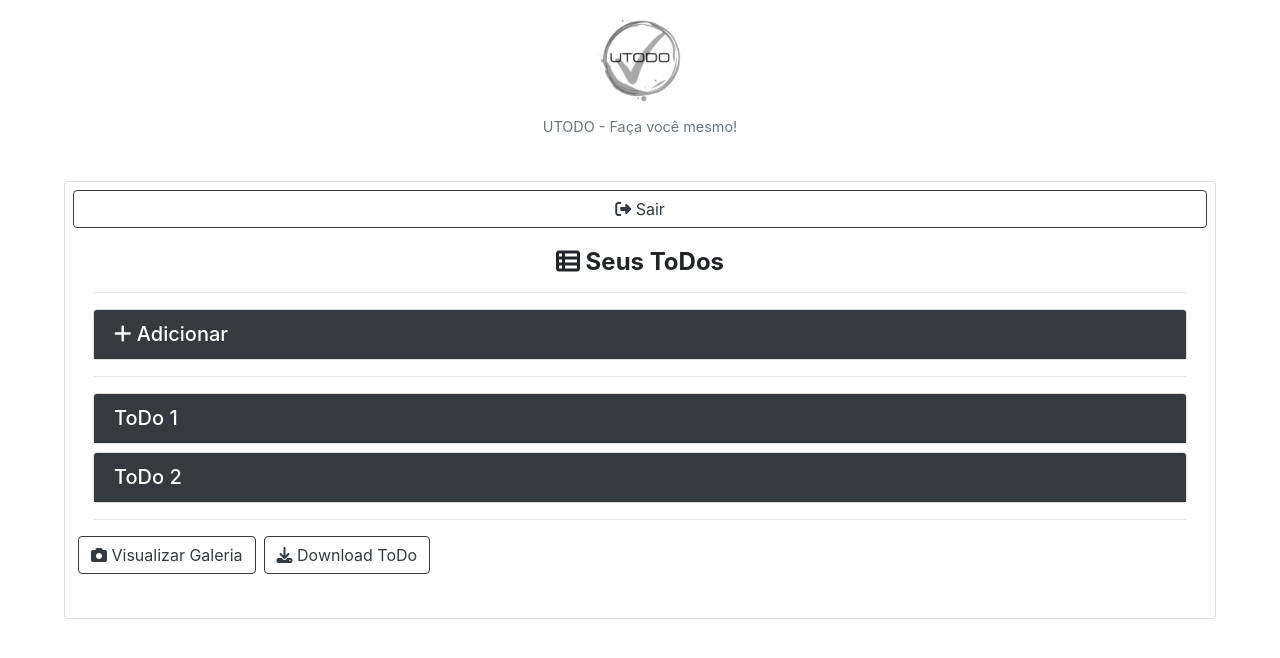
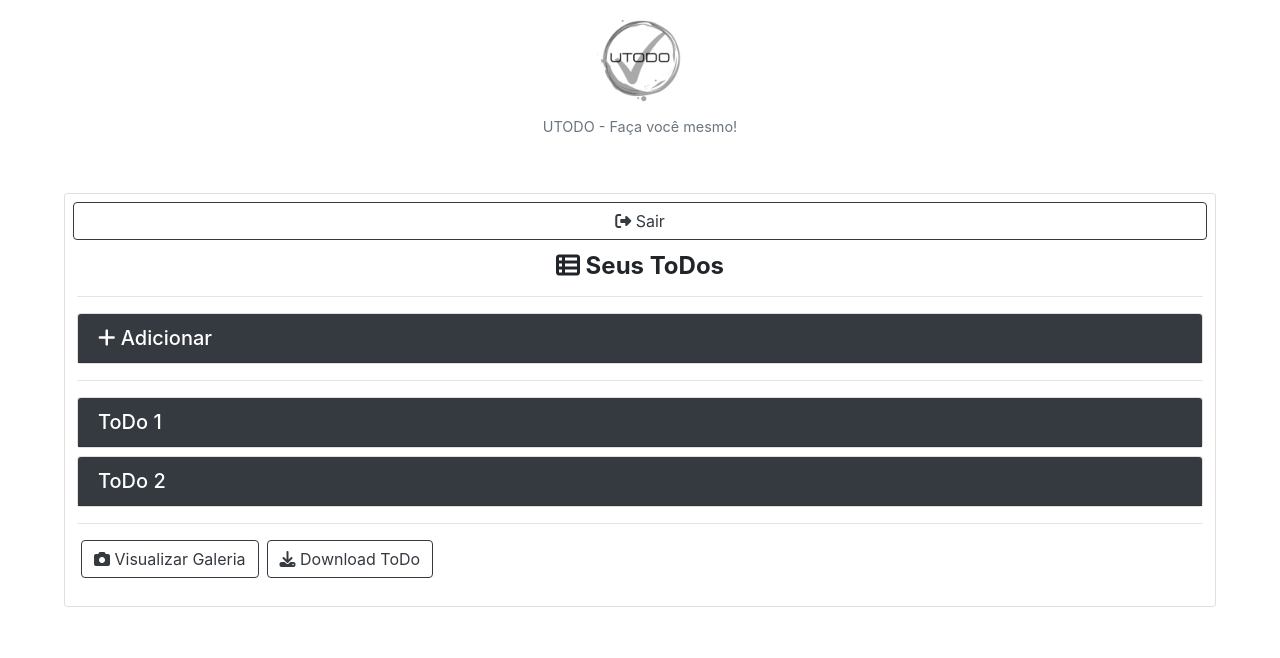
Before and after one commit to WhoisBsa/utodo, a PHP site: page /php/main.php in a window 1280 px wide. Shown: the top 658 px of the page. Run offline with PHP 8.4, Linux system fonts and the light colour scheme; the visitor is signed in with stand-in values (Sample User, id 1); data comes from the database, SQL or seed files in the repository; data that the repository does not hold is empty; some libraries are stand-ins or nearby versions.

Commit message:
Realinhar botoes

```diff
--- a/php/main.php
+++ b/php/main.php
@@ -31,9 +31,9 @@
           <form action="logout.php" method="POST">
             <button class="btn btn-outline-dark btn-block"><i class="fas fa-sign-out-alt"></i> Sair</button>
           </form>
-          <div class="card-body">
+          <div class="card-body p-1">
 
-            <h4 class="card-title text-center float-center" id="title-login">
+            <h4 class="card-title text-center float-center mt-2" id="title-login">
               <strong class=""><i class="fas fa-th-list"></i> Seus ToDos</strong>
             </h4>
             <hr />
@@ -162,7 +162,7 @@
 
                 echo '
                   <hr />
-                  <div class="row">
+                  <div class="row ml-1">
                     <div class="col-xs-1-6">
                       <div class="form-group mr-2">
                         <form method="POST">
```
